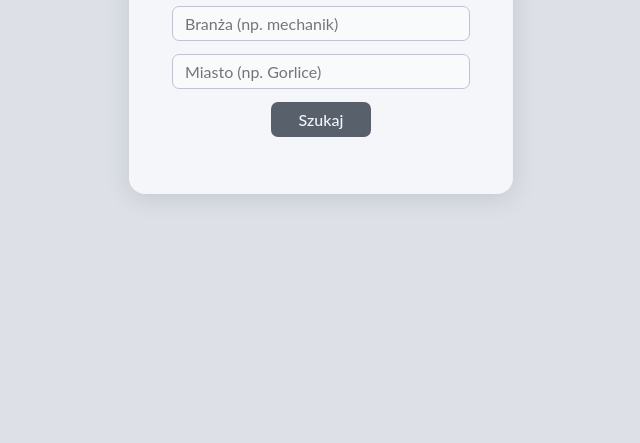
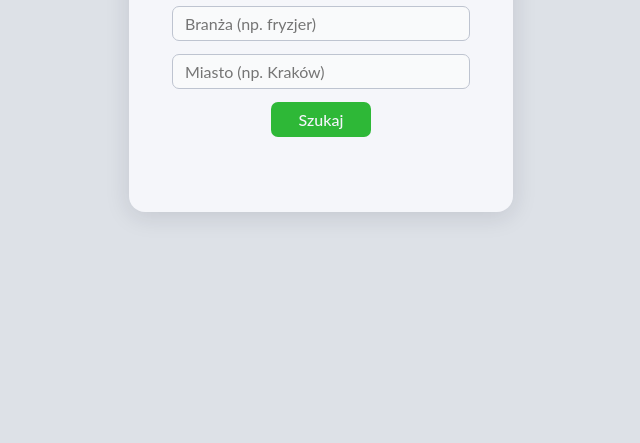
Before and after one commit to Adasieqk/wyszukiwarka-firm-vercel, a website: page index.html in a window 1280 px wide. Shown: the part 357-800 px from the top of the page, without its empty margins (319-959 px from the left). Drawn offline with Linux system fonts and the light colour scheme.

Commit message:
Change style.css

```diff
--- a/index.html
+++ b/index.html
@@ -9,11 +9,11 @@
         <div class="center-container">
             <h2>Wyszukiwarka firm</h2>
 
-            <input type="text" id="job" placeholder="Branża (np. mechanik)" />
+            <input type="text" id="job" placeholder="Branża (np. fryzjer)" />
             <input
                 type="text"
                 id="location"
-                placeholder="Miasto (np. Gorlice)"
+                placeholder="Miasto (np. Kraków)"
             />
 
             <button id="searchBtn">Szukaj</button>
--- a/style.css
+++ b/style.css
@@ -13,11 +13,14 @@ body {
     border-radius: 16px;
     box-shadow: 0 4px 24px rgba(20, 20, 44, 0.13);
     padding: 38px 32px 28px 32px;
-    min-width: 320px;
-    max-width: 420px;
+    min-width: 25vw;
+    max-width: 30vw;
+    min-height: 34vh;
+    max-height: 40vh;
     display: flex;
     flex-direction: column;
     align-items: center;
+    justify-content: center;
 }
 
 .center-container h2 {
@@ -50,7 +53,7 @@ body {
 .center-container button {
     width: 100px;
     padding: 8px 0;
-    background: #58616b;
+    background: #2eb837;
     color: #f5f5fc;
     border: none;
     border-radius: 7px;
@@ -63,7 +66,7 @@ body {
 }
 
 .center-container button:hover {
-    background: #353a4e;
+    background: #28a130;
 }
 
 #message {
```
Also changed, not shown: 1 other file.
